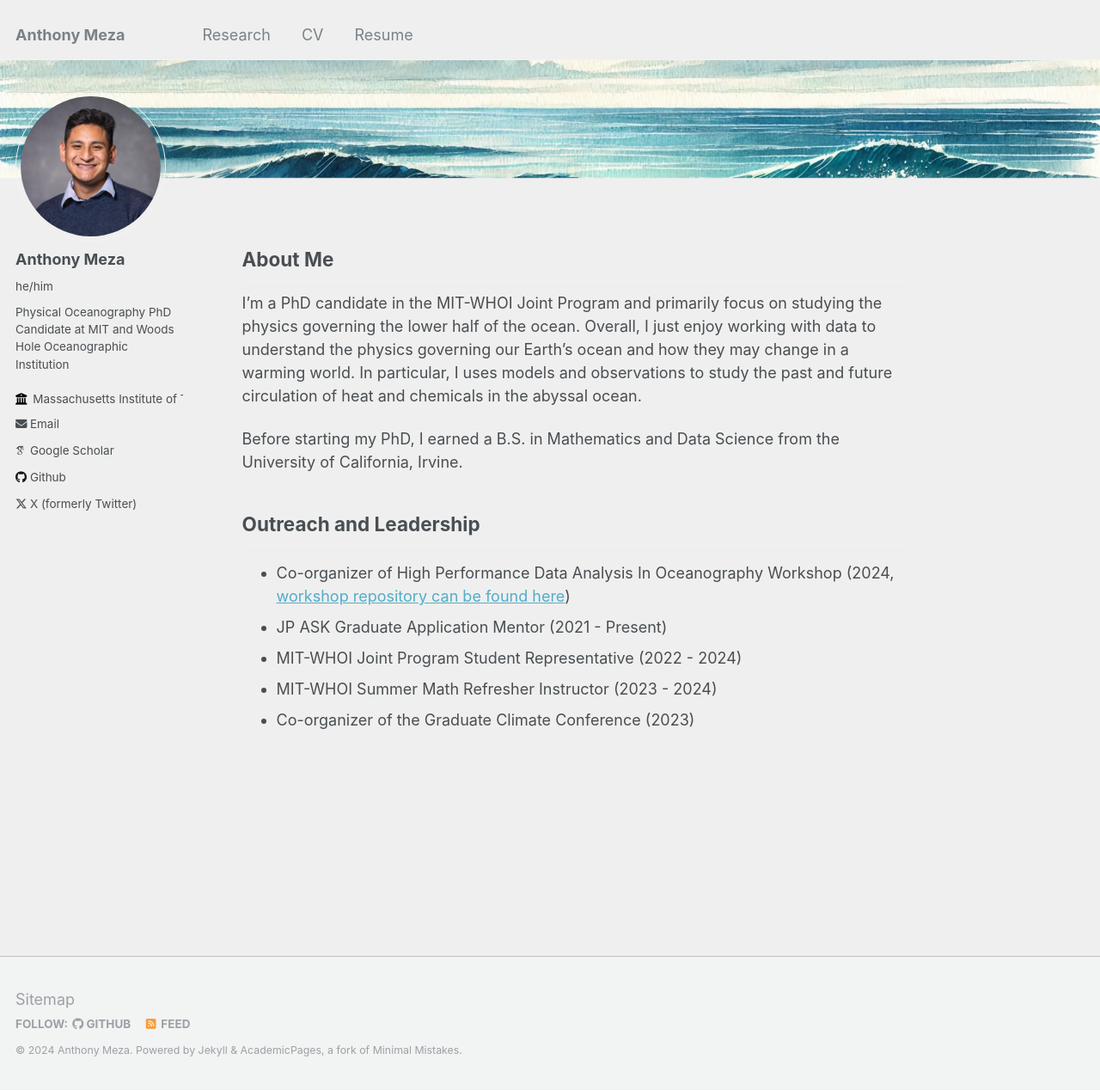
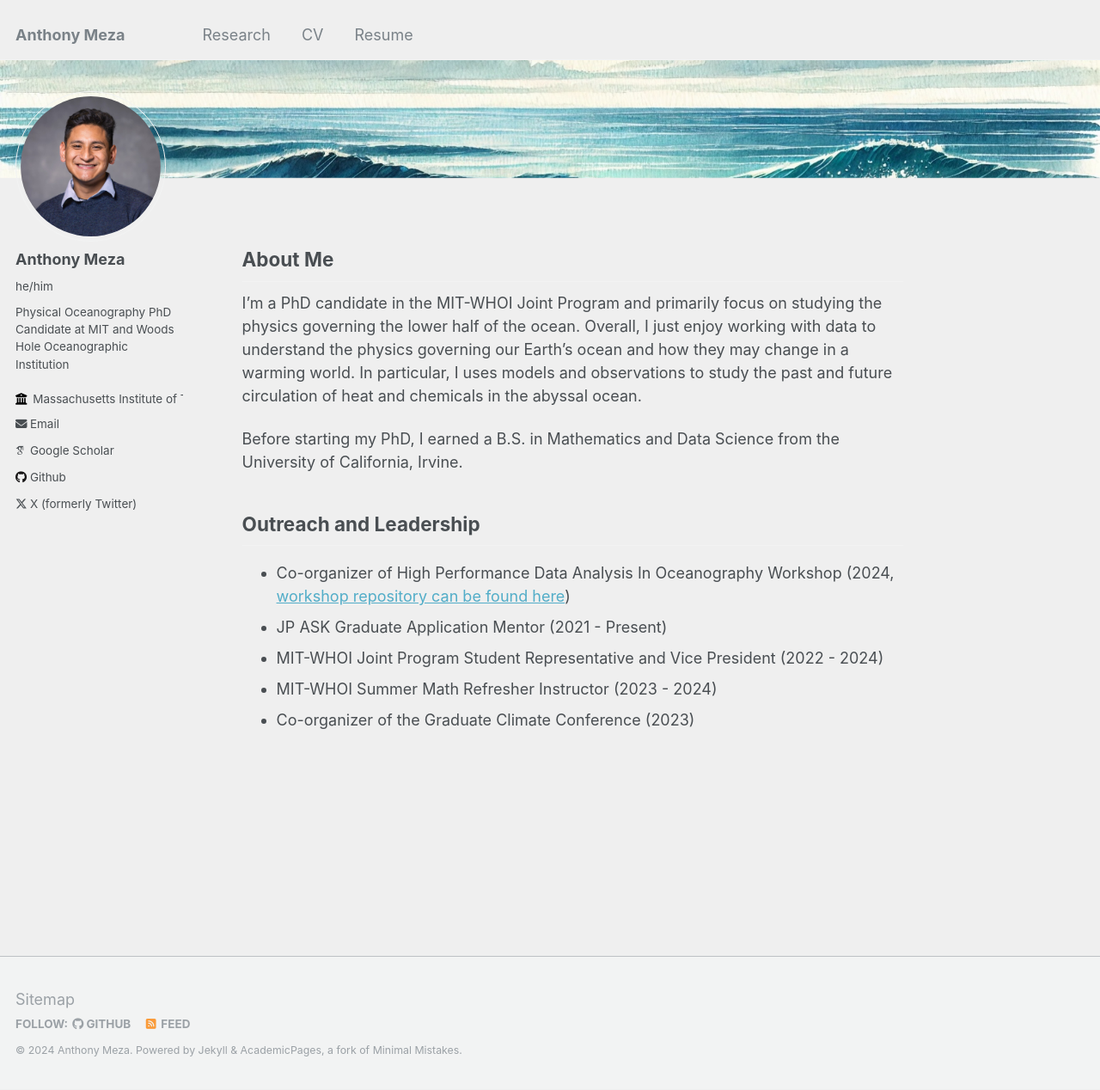
Before and after one commit to anthony-meza/anthony-meza.github.io, a Jekyll site: the page built from _pages/about.md, in a window 1280 px wide and 1268 px high. Shown: the whole window at 86% size. Built offline with Jekyll 4.4.1, drawn with Linux system fonts in a browser that asks for light colours; some web fonts are replaced.

Commit message:
Update about.md

```diff
--- a/_pages/about.md
+++ b/_pages/about.md
@@ -21,6 +21,6 @@ Before starting my PhD, I earned a B.S. in Mathematics and Data Science from the
 ## Outreach and Leadership
   - Co-organizer of High Performance Data Analysis In Oceanography Workshop (2024, [workshop repository can be found here](https://github.com/anthony-meza/WHOI-PO-HPC))
   - JP ASK Graduate Application Mentor (2021 - Present)
-  - MIT-WHOI Joint Program Student Representative (2022 - 2024)
+  - MIT-WHOI Joint Program Student Representative and Vice President (2022 - 2024)
   - MIT-WHOI Summer Math Refresher Instructor (2023 - 2024)
   - Co-organizer of the Graduate Climate Conference (2023)
```
